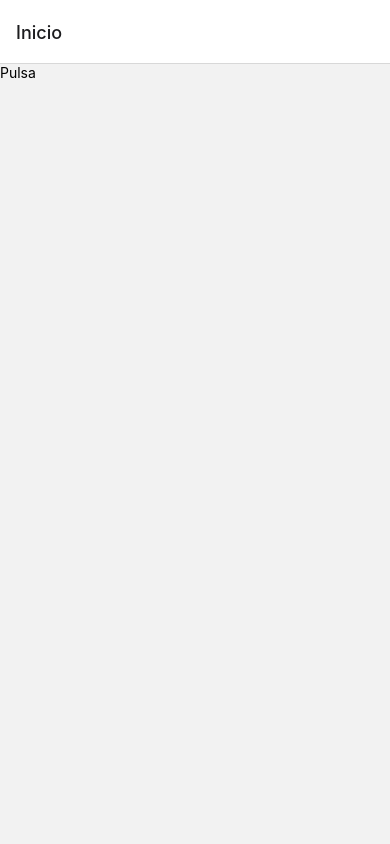
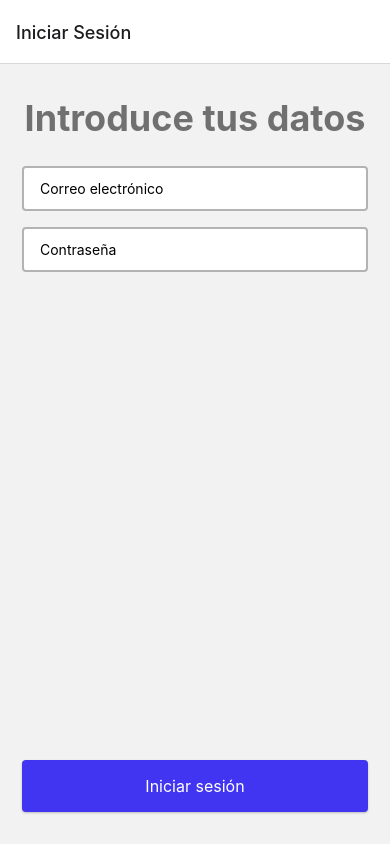
Before and after one commit to ripollvictor/room-for-you, a React Native app: screen /Favoritos in a window 390 px wide. Before the commit this address had no page. Built offline with nearby package versions, Linux system fonts and the light colour scheme.

Commit message:
algo, no se

```diff
--- a/old/screens/IniciarSesion/IniciarSesionScreen.js
+++ b/old/screens/IniciarSesion/IniciarSesionScreen.js
@@ -3,9 +3,12 @@ import { screenStyles } from './styles'
 import React, { useState } from "react"
 import { View, Image, Text } from "react-native"
 import { getAuth, signInWithEmailAndPassword } from "firebase/auth";
+import firebase from '../../database/firebase';
 
 import Button from "../../components/Button/Button"
 import Input from "../../components/Input/Input"
+
+const db = firebase.db;
 
 const IniciarSesionScreen = ({navigation}) => {
 
@@ -24,8 +27,9 @@ const IniciarSesionScreen = ({navigation}) => {
         const auth = getAuth()
         signInWithEmailAndPassword(auth, credentials.email, credentials.password)
             .then((userCredential) => {
-                alert('Logeado')
-             navigation.navigate('PerfilUsuario')
+                //alert('Logeado')
+                navigation.navigate('Ver Favoritos')
+            // navigation.navigate('PerfilUsuario')
             })
             .catch((error) => {
                 alert('Upsi')
@@ -34,7 +38,6 @@ const IniciarSesionScreen = ({navigation}) => {
 
     return(
         <View style={screenStyles.container}>
-            <Image style={screenStyles.logo} source={require('../../assets/logo.png')} />
             <Text style={screenStyles.mainText}>Introduce tus datos</Text>
 
             {/* AQUI VAN LOS INPUTS */}
@@ -42,7 +45,7 @@ const IniciarSesionScreen = ({navigation}) => {
             <Input onChangeText={(value) => { handleChangeText('password', value) }} inputType='password' placeholder='Contraseña' />
 
             <View style={screenStyles.btnWrap}>
-                <Button btnType='blue' onPress={() => { checkLogIn() }}>Iniciar sesión</Button>
+                <Button btnType='blue' onPress={() => { checkLogIn(); }}>Iniciar sesión</Button>
             </View>
 
         </View>
--- a/src/navigation/MainNavigator.js
+++ b/src/navigation/MainNavigator.js
@@ -2,13 +2,14 @@ import React from 'react'
 import { createStackNavigator } from '@react-navigation/stack'
 
 import InicioScreen from            '../screens/InicioScreen'
-import IniciarSesionScreen from     '../screens/IniciarSesionScreen'
+import IniciarSesionScreen from '../../old/screens/IniciarSesion/IniciarSesionScreen'
 import RegistrarUsuario1Screen from '../screens/RegistrarUsuario/RegistrarUsuarioScreen_1'
 import RegistrarUsuario2Screen from '../screens/RegistrarUsuario/RegistrarUsuarioScreen_2'
 import RegistrarUsuario3Screen from '../screens/RegistrarUsuario/RegistrarUsuarioScreen_3'
 import RegistrarUsuario4Screen from '../screens/RegistrarUsuario/RegistrarUsuarioScreen_4'
 import RegistrarUsuario5Screen from '../screens/RegistrarUsuario/RegistrarUsuarioScreen_5'
 import RegistrarUsuario6Screen from '../screens/RegistrarUsuario/RegistrarUsuarioScreen_6'
+import VerFavoritosScreen from '../screens/Favoritos/VerFavoritosScreen'
 
 import { BottomTabNavigator } from './TabNavigator'
 
@@ -17,8 +18,9 @@ const Stack = createStackNavigator()
 const MainNavigator = () => {
     return(
         <Stack.Navigator>
+            <Stack.Screen name='Iniciar Sesión' component={ IniciarSesionScreen } />
+            <Stack.Screen name='Ver Favoritos' component={ VerFavoritosScreen } />
             <Stack.Screen name='Inicio' component={ InicioScreen } />
-            <Stack.Screen name='Iniciar Sesión' component={ IniciarSesionScreen } />
             <Stack.Screen name='Registrar 1' component={ RegistrarUsuario1Screen } />
             <Stack.Screen name='Registrar 2' component={ RegistrarUsuario2Screen } />
             <Stack.Screen name='Registrar 3' component={ RegistrarUsuario3Screen } />
--- a/src/screens/Favoritos/VerFavoritosScreen.js
+++ b/src/screens/Favoritos/VerFavoritosScreen.js
@@ -1,9 +1,39 @@
 import React from 'react'
 import { View } from 'react-native'
+import {GetFavoritos, GetEmailFromCurrentUser, GetUserIdFromEmail} from '../../../old/database/helper'
+import { getAuth, signInWithEmailAndPassword } from "firebase/auth";
+import { screenStyles } from './styles'
+import Button from "../../../old/components/Button/Button"
+import {getDocs} from 'firebase/firestore/lite'
 
 const VerFavoritosScreen = () => {
+
+const GetDocsFrom = (collectionName, fieldName, value) => {
+        return getDocs(
+            query(
+                collection(db, collectionName),
+                where(fieldName, '==', value)
+            )
+        )
+}
+
+const GetFavoritos = async () => {
+    const email = GetEmailFromCurrentUser()
+
+    const p_UserId = GetUserIdFromEmail(email)
+    const r_UserId = await p_UserId
+
+    const userRef = doc(db, 'Usuario', r_UserId)
+
+    const p_Favoritos = GetDocsFrom('Solicitud', 'id_usuario', userRef)
+    const r_Favoritos = await p_Favoritos
+
+    console.log(r_Favoritos.docs)
+    return r_Favoritos.docs
+}
+
     return(
-        <View></View>
+        GetFavoritos()
     )
 }
 
--- /dev/null
+++ b/src/screens/Favoritos/styles.js
@@ -0,0 +1,36 @@
+import { StyleSheet } from "react-native"
+
+const screenStyles = StyleSheet.create({
+    container: {
+        paddingHorizontal: 22,
+        paddingVertical: 32,
+        flex: 1,
+    },
+
+    logo: {
+        alignSelf: 'center',
+        marginBottom: 32,
+        width: 160,
+        height: 127,
+        resizeMode: 'contain'
+    },
+
+    mainText: {
+        color: '#707070',
+        fontSize: 36,
+        fontWeight: "bold",
+        alignSelf: 'center',
+        marginBottom: 26
+    },
+
+    inputSpace: {
+        marginBottom: 16
+    },
+
+    btnWrap: {
+        flex: 1,
+        justifyContent: "flex-end"
+    }
+})
+
+export { screenStyles }
```
